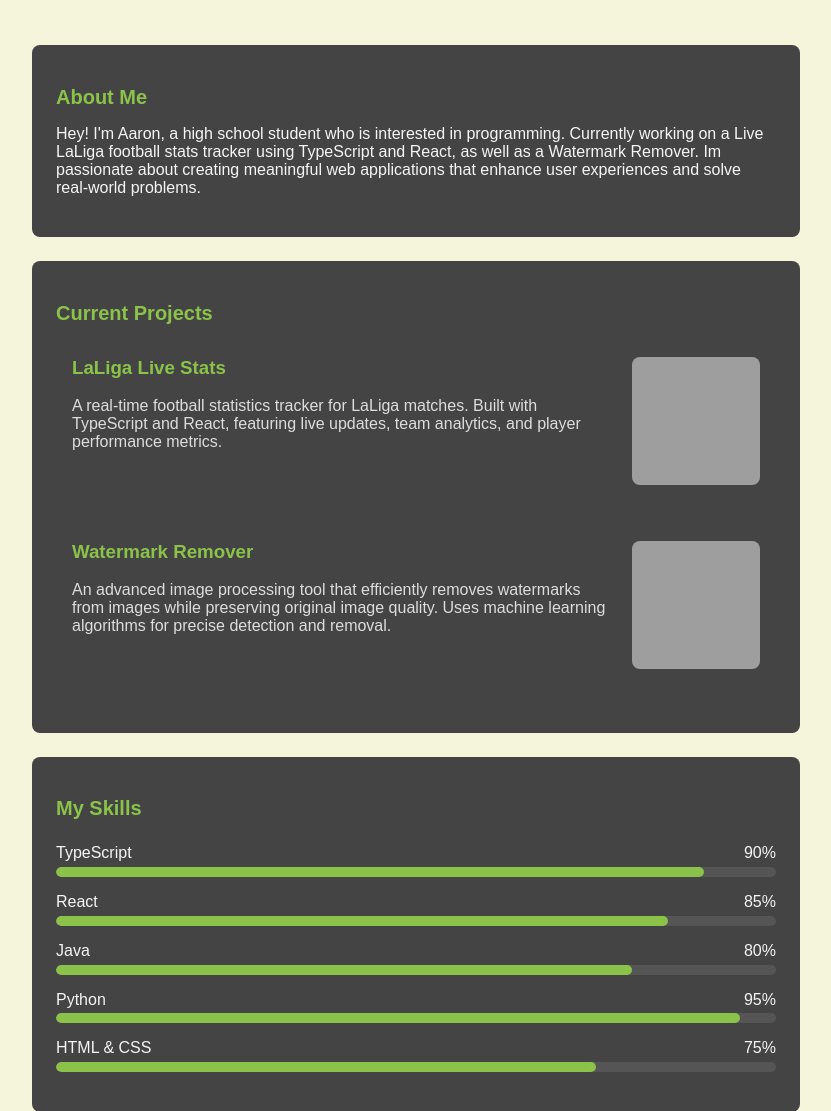
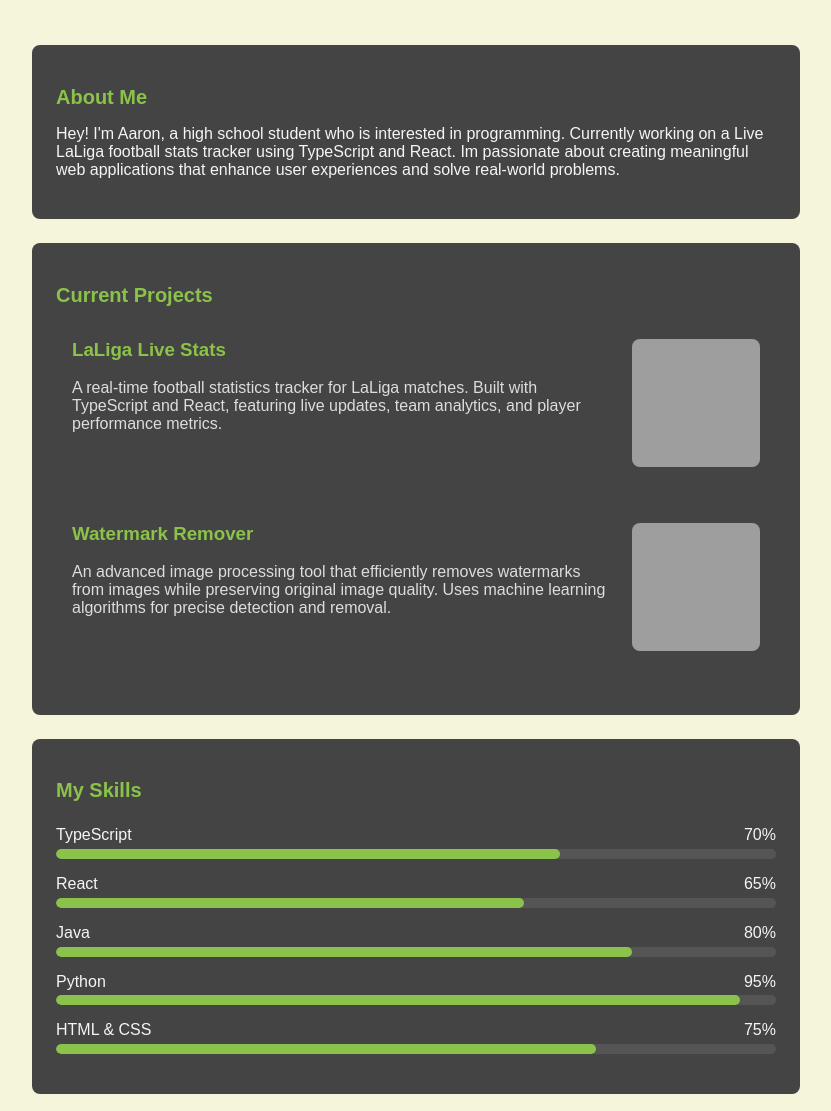
Before and after one commit to aaronkoolkoder/aaronkoolkoder.github.io, a plain HTML site: page index.html in a window 1280 px wide. Shown: the part 207-1318 px from the top of the page, without its empty margins (224-1055 px from the left). Drawn offline with Linux system fonts and the light colour scheme; grey boxes are pictures that could not be loaded.

Commit message:
Update index.html

```diff
--- a/index.html
+++ b/index.html
@@ -285,7 +285,7 @@
         <!-- About Me Section -->
         <div class="card">
             <h2>About Me</h2>
-            <p>Hey! I'm Aaron, a high school student who is interested in programming. Currently working on a Live LaLiga football stats tracker using TypeScript and React, as well as a Watermark Remover. Im passionate about creating meaningful web applications that enhance user experiences and solve real-world problems.</p>
+            <p>Hey! I'm Aaron, a high school student who is interested in programming. Currently working on a Live LaLiga football stats tracker using TypeScript and React. Im passionate about creating meaningful web applications that enhance user experiences and solve real-world problems.</p>
         </div>
 
         <!-- Projects Section -->
@@ -322,19 +322,19 @@
                 <div class="skill-item">
                     <div class="skill-name">
                         <span>TypeScript</span>
-                        <span>90%</span>
+                        <span>70%</span>
                     </div>
                     <div class="skill-bar">
-                        <div class="skill-progress" style="width: 0%;" data-width="90%"></div>
+                        <div class="skill-progress" style="width: 0%;" data-width="70%"></div>
                     </div>
                 </div>
                 <div class="skill-item">
                     <div class="skill-name">
                         <span>React</span>
-                        <span>85%</span>
+                        <span>65%</span>
                     </div>
                     <div class="skill-bar">
-                        <div class="skill-progress" style="width: 0%;" data-width="85%"></div>
+                        <div class="skill-progress" style="width: 0%;" data-width="65%"></div>
                     </div>
                 </div>
                 <div class="skill-item">
```
